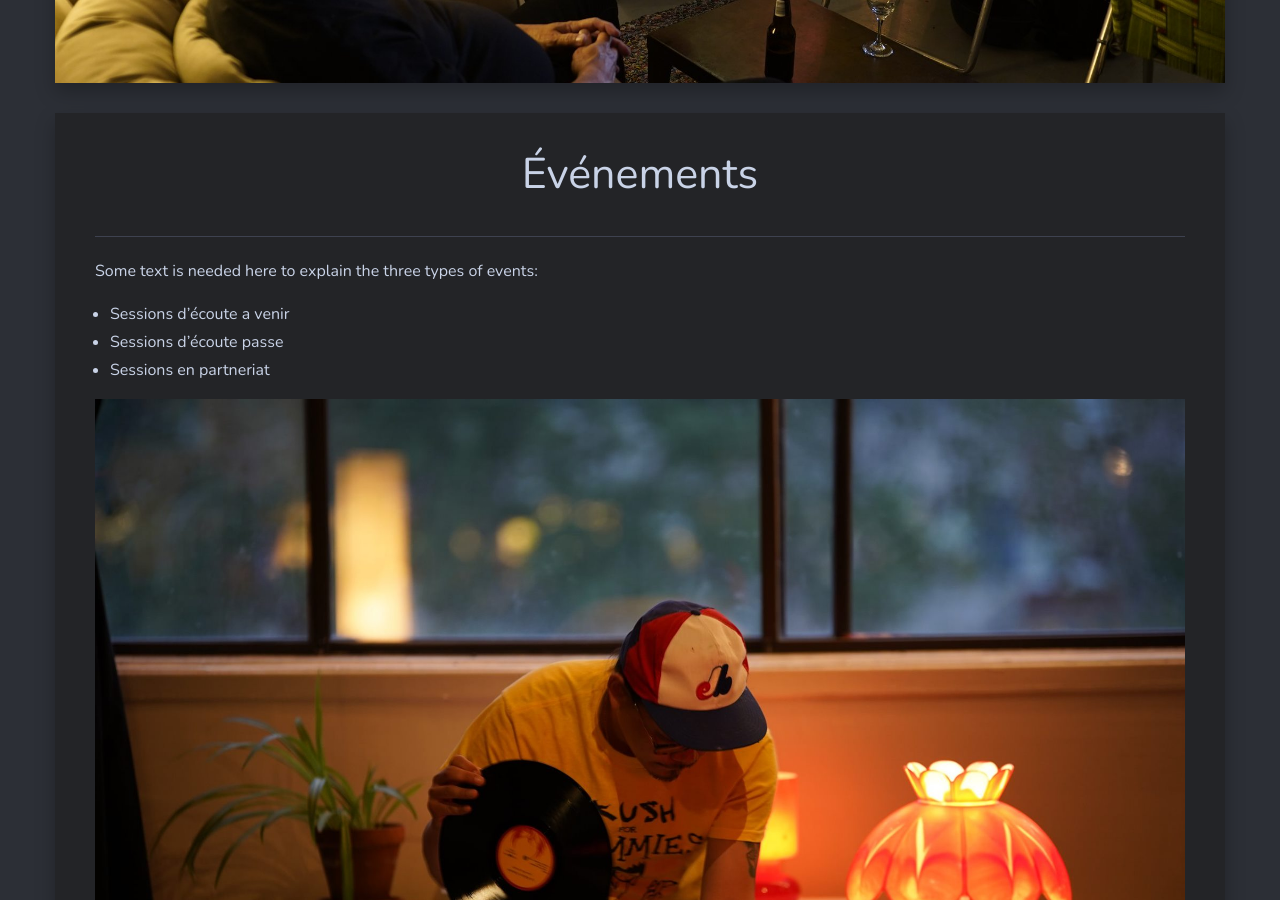
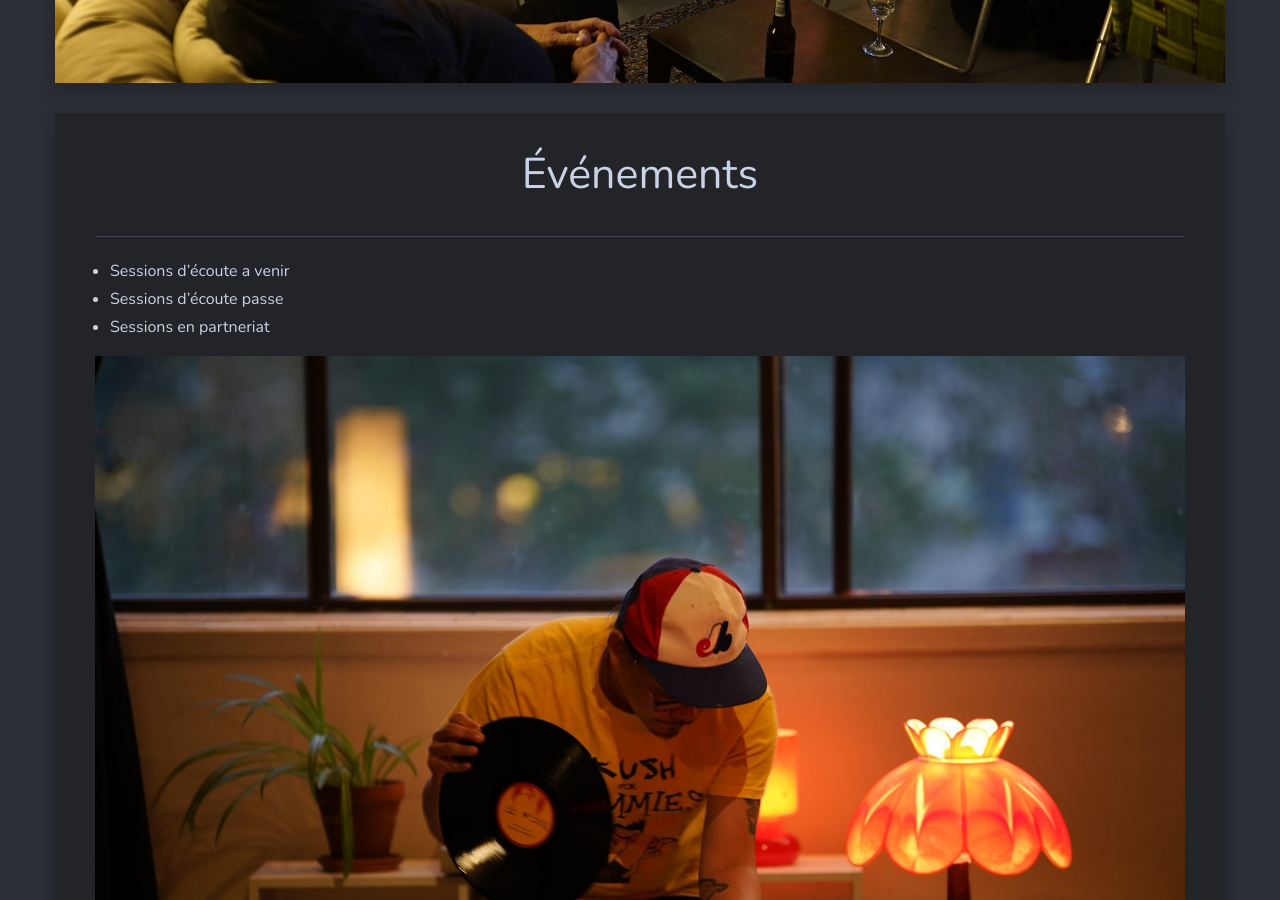
Before and after one commit to sessions-marteau/sessions-marteau-2.github.io, a Jekyll site: the page built from _pages/evenement.md, in a window 1280 px wide and 900 px high, scrolled down 612 px. Built offline with Jekyll 4.4.1, drawn with Linux system fonts in a browser that asks for light colours; nearby versions of some CDN libraries.

```diff
--- a/_pages/evenement.md
+++ b/_pages/evenement.md
@@ -6,8 +6,6 @@
 dropdown: true
 ---
 
-Some text is needed here to explain the three types of events:
-
 - Sessions d'écoute a venir
 - Sessions d'écoute passe
 - Sessions en partneriat
```
